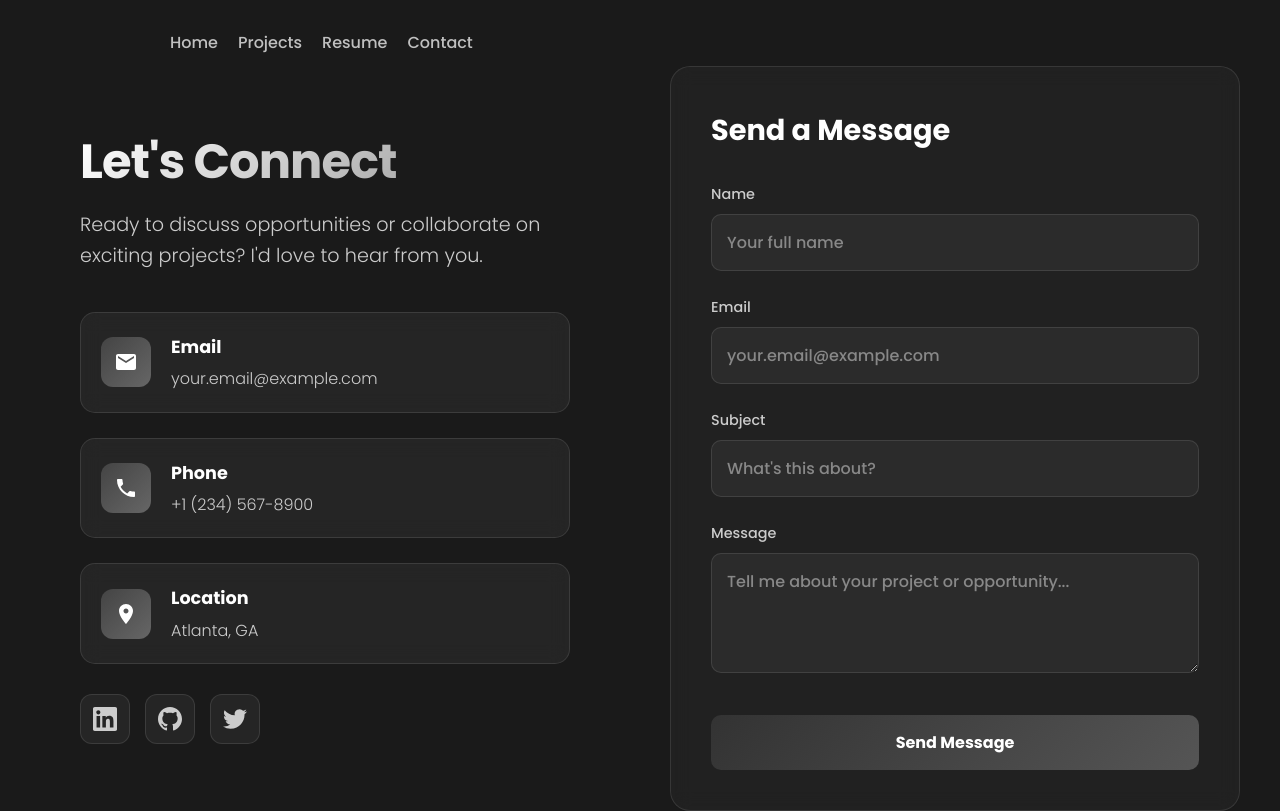
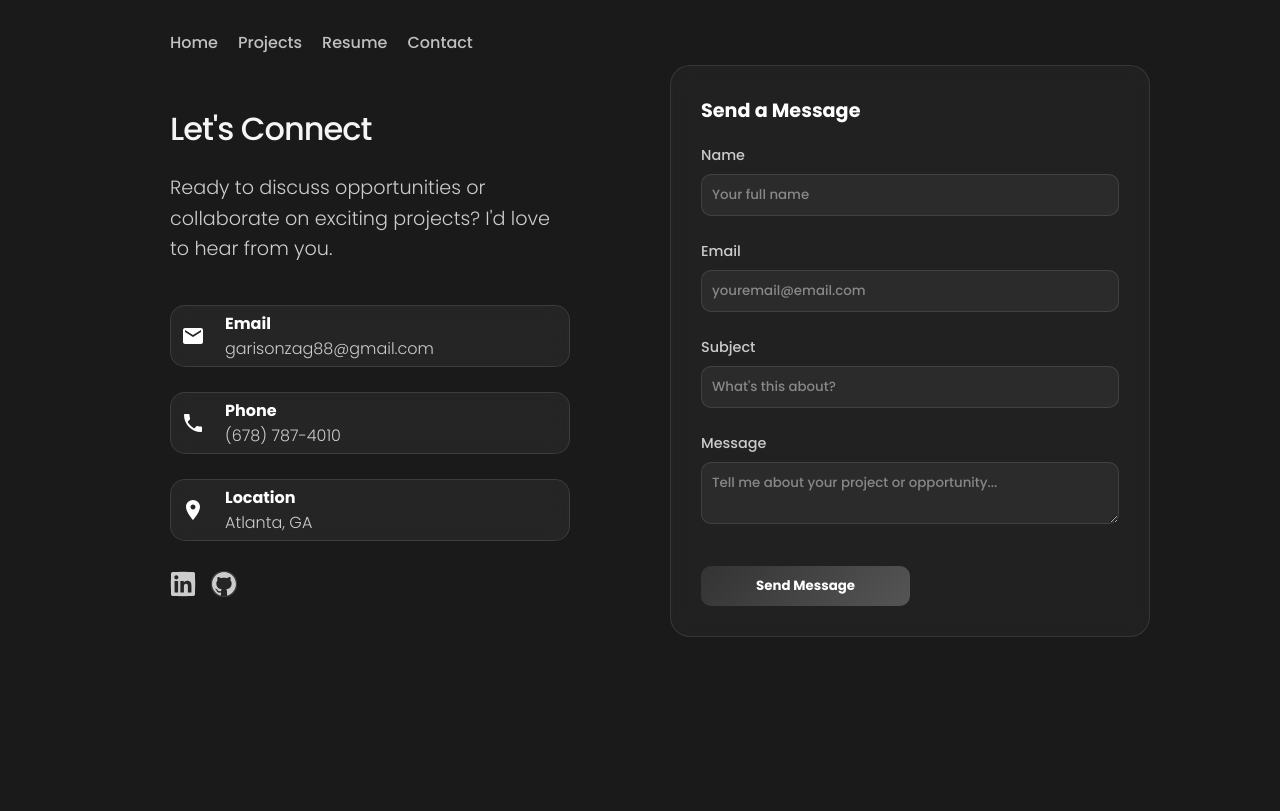
Before and after one commit to garisonz/cv, a plain HTML site: page contact.html in a window 1280 px wide. Drawn offline with Linux system fonts and the light colour scheme.

Commit message:
contact page update

```diff
--- a/contact.html
+++ b/contact.html
@@ -35,7 +35,7 @@
                     </div>
                     <div class="contact-details">
                         <h3>Email</h3>
-                        <p><a href="mailto:your.email@example.com">your.email@example.com</a></p>
+                        <p><a href="mailto:garisonzag88@gmail.com">garisonzag88@gmail.com</a></p>
                     </div>
                 </div>
 
@@ -47,7 +47,7 @@
                     </div>
                     <div class="contact-details">
                         <h3>Phone</h3>
-                        <p><a href="tel:+1234567890">+1 (234) 567-8900</a></p>
+                        <p><a href="tel:+1234567890">(678) 787-4010</a></p>
                     </div>
                 </div>
 
@@ -75,11 +75,7 @@
                         <path d="M12 0c-6.626 0-12 5.373-12 12 0 5.302 3.438 9.8 8.207 11.387.599.111.793-.261.793-.577v-2.234c-3.338.726-4.033-1.416-4.033-1.416-.546-1.387-1.333-1.756-1.333-1.756-1.089-.745.083-.729.083-.729 1.205.084 1.839 1.237 1.839 1.237 1.07 1.834 2.807 1.304 3.492.997.107-.775.418-1.305.762-1.604-2.665-.305-5.467-1.334-5.467-5.931 0-1.311.469-2.381 1.236-3.221-.124-.303-.535-1.524.117-3.176 0 0 1.008-.322 3.301 1.23.957-.266 1.983-.399 3.003-.404 1.02.005 2.047.138 3.006.404 2.291-1.552 3.297-1.23 3.297-1.23.653 1.653.242 2.874.118 3.176.77.84 1.235 1.911 1.235 3.221 0 4.609-2.807 5.624-5.479 5.921.43.372.823 1.102.823 2.222v3.293c0 .319.192.694.801.576 4.765-1.589 8.199-6.086 8.199-11.386 0-6.627-5.373-12-12-12z"/>
                     </svg>
                 </a>
-                <a href="#" class="social-link">
-                    <svg viewBox="0 0 24 24">
-                        <path d="M23.953 4.57a10 10 0 01-2.825.775 4.958 4.958 0 002.163-2.723c-.951.555-2.005.959-3.127 1.184a4.92 4.92 0 00-8.384 4.482C7.69 8.095 4.067 6.13 1.64 3.162a4.822 4.822 0 00-.666 2.475c0 1.71.87 3.213 2.188 4.096a4.904 4.904 0 01-2.228-.616v.06a4.923 4.923 0 003.946 4.827 4.996 4.996 0 01-2.212.085 4.936 4.936 0 004.604 3.417 9.867 9.867 0 01-6.102 2.105c-.39 0-.779-.023-1.17-.067a13.995 13.995 0 007.557 2.209c9.053 0 13.998-7.496 13.998-13.985 0-.21 0-.42-.015-.63A9.935 9.935 0 0024 4.59z"/>
-                    </svg>
-                </a>
+
             </div>
         </div>
 
@@ -93,7 +89,7 @@
 
                 <div class="form-group">
                     <label for="email">Email</label>
-                    <input type="email" id="email" name="email" placeholder="your.email@example.com" required>
+                    <input type="email" id="email" name="email" placeholder="youremail@email.com" required>
                 </div>
 
                 <div class="form-group">
--- a/css/styles.css
+++ b/css/styles.css
@@ -10,7 +10,7 @@ body {
     font-family: 'Poppins', sans-serif;
     background-color: #1a1a1a;
     color: #ccc;
-    line-height: 1.6;
+
 }
 
 .nav-container {
@@ -99,7 +99,6 @@ hr {
 }
 
 h1 {
-    font-size: 2rem;
     font-weight: 500;
     margin-bottom: 20px;
     letter-spacing: -1px;
@@ -184,7 +183,7 @@ h1 {
     align-items: center;
     gap: 8px;
     padding: 5px 5px 5px 5px;
-    background-color: rgb(56, 56, 56);
+    background-color: (255, 255, 255, 0.05);
     border-radius: 1%;
     border-radius: 25px;
     color: #8b8b8b;
@@ -228,7 +227,7 @@ h1 {
 }
 
 .contact-container {
-    max-width: 1200px;
+    max-width: 1020px;
     margin: 0 auto;
     display: grid;
     grid-template-columns: 1fr 1fr;
@@ -240,16 +239,7 @@ h1 {
     padding: 40px;
 }
 
-.contact-title {
-    font-size: 3rem;
-    font-weight: 700;
-    margin-bottom: 20px;
-    background: linear-gradient(135deg, #ffffff 0%, #888888 100%);
-    background-clip: text;
-    -webkit-background-clip: text;
-    -webkit-text-fill-color: transparent;
-    line-height: 1.2;
-}
+
 
 .contact-subtitle {
     font-size: 1.2rem;
@@ -269,7 +259,7 @@ h1 {
     display: flex;
     align-items: center;
     gap: 20px;
-    padding: 20px;
+    padding: 5px 0px 5px 10px;
     background: rgba(255, 255, 255, 0.05);
     border-radius: 15px;
     border: 1px solid rgba(255, 255, 255, 0.1);
@@ -284,10 +274,6 @@ h1 {
 }
 
 .contact-icon {
-    width: 50px;
-    height: 50px;
-    background: linear-gradient(135deg, #444444 0%, #666666 100%);
-    border-radius: 12px;
     display: flex;
     align-items: center;
     justify-content: center;
@@ -301,9 +287,7 @@ h1 {
 }
 
 .contact-details h3 {
-    font-size: 1.1rem;
-    font-weight: 600;
-    margin-bottom: 5px;
+    font-size: 1.0em;
     color: #ffffff;
 }
 
@@ -325,15 +309,14 @@ h1 {
 .contact-form {
     background: rgba(255, 255, 255, 0.03);
     border-radius: 20px;
-    padding: 40px;
+    padding: 30px;
     border: 1px solid rgba(255, 255, 255, 0.1);
     backdrop-filter: blur(10px);
 }
 
 .form-title {
-    font-size: 1.8rem;
-    font-weight: 600;
-    margin-bottom: 30px;
+    font-size: larger;
+    margin-bottom: 20px;
     color: #ffffff;
 }
 
@@ -352,13 +335,12 @@ h1 {
 .form-group input,
 .form-group textarea {
     width: 100%;
-    padding: 15px;
+    padding: 10px;
     background: rgba(255, 255, 255, 0.05);
     border: 1px solid rgba(255, 255, 255, 0.1);
     border-radius: 10px;
     color: #ffffff;
     font-family: 'Poppins', sans-serif;
-    font-size: 1rem;
     transition: all 0.3s ease;
 }
 
@@ -376,18 +358,16 @@ h1 {
 
 .form-group textarea {
     resize: vertical;
-    min-height: 120px;
 }
 
 .submit-btn {
-    width: 100%;
-    padding: 15px;
+    width: 50%;
+    padding: 10px;
     background: linear-gradient(135deg, #333333 0%, #555555 100%);
     border: none;
     border-radius: 10px;
     color: #ffffff;
     font-family: 'Poppins', sans-serif;
-    font-size: 1rem;
     font-weight: 600;
     cursor: pointer;
     transition: all 0.3s ease;
@@ -407,8 +387,6 @@ h1 {
 }
 
 .social-link {
-    width: 50px;
-    height: 50px;
     background: rgba(255, 255, 255, 0.05);
     border-radius: 12px;
     display: flex;
```
